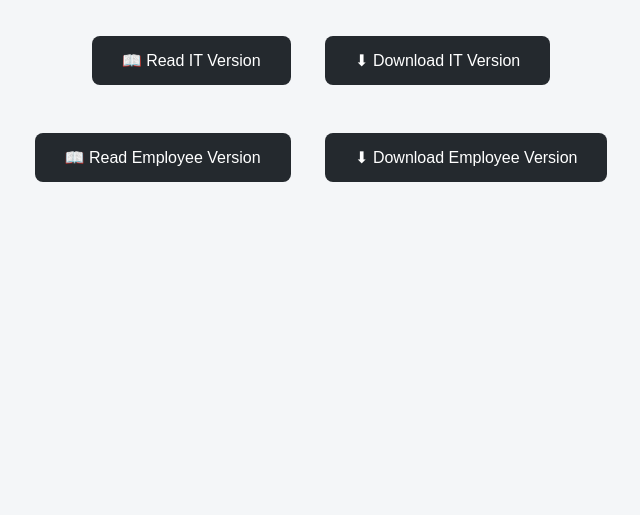
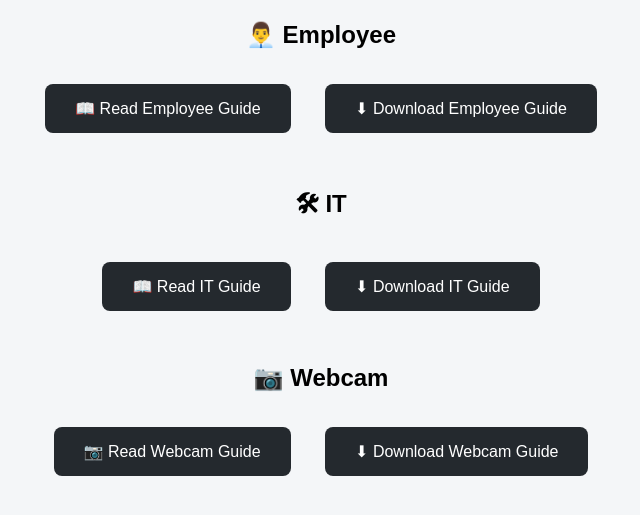
Before and after one commit to gtec2008/quick-guide, a plain HTML site: page index.html in a window 1280 px wide. Shown: the part 157-672 px from the top of the page, without its empty margins (319-959 px from the left). Drawn offline with Linux system fonts and the light colour scheme.

Commit message:
Update index.html

```diff
--- a/index.html
+++ b/index.html
@@ -31,22 +31,38 @@ a:hover {
 
 <h1>Quick Guide PDF</h1>
 
-<a href="Quick Guide checkSlip สำหรับ IT and Level9(git).pdf" target="_blank">
-📖 Read IT Version
+<h2>👨‍💼 Employee</h2>
+
+<a href="Quick Guide checkSlip สำหรับ พนักงานทั่วไป(git).pdf" target="_blank">
+📖 Read Employee Guide
 </a>
 
-<a href="Quick Guide checkSlip สำหรับ IT and Level9(git).pdf" download>
-⬇ Download IT Version
+<a href="Quick Guide checkSlip สำหรับ พนักงานทั่วไป(git).pdf" download>
+⬇ Download Employee Guide
 </a>
 
 <br><br>
 
-<a href="Quick Guide checkSlip สำหรับ พนักงานทั่วไป(git).pdf" target="_blank">
-📖 Read Employee Version
+<h2>🛠 IT</h2>
+
+<a href="Quick Guide checkSlip สำหรับ IT and Level9(git).pdf" target="_blank">
+📖 Read IT Guide
 </a>
 
-<a href="Quick Guide checkSlip สำหรับ พนักงานทั่วไป(git).pdf" download>
-⬇ Download Employee Version
+<a href="Quick Guide checkSlip สำหรับ IT and Level9(git).pdf" download>
+⬇ Download IT Guide
+</a>
+
+<br><br>
+
+<h2>📷 Webcam</h2>
+
+<a href="QuickGuide_feat_useWebCam.pdf" target="_blank">
+📷 Read Webcam Guide
+</a>
+
+<a href="QuickGuide_feat_useWebCam.pdf" download>
+⬇ Download Webcam Guide
 </a>
 
 </body>
```
